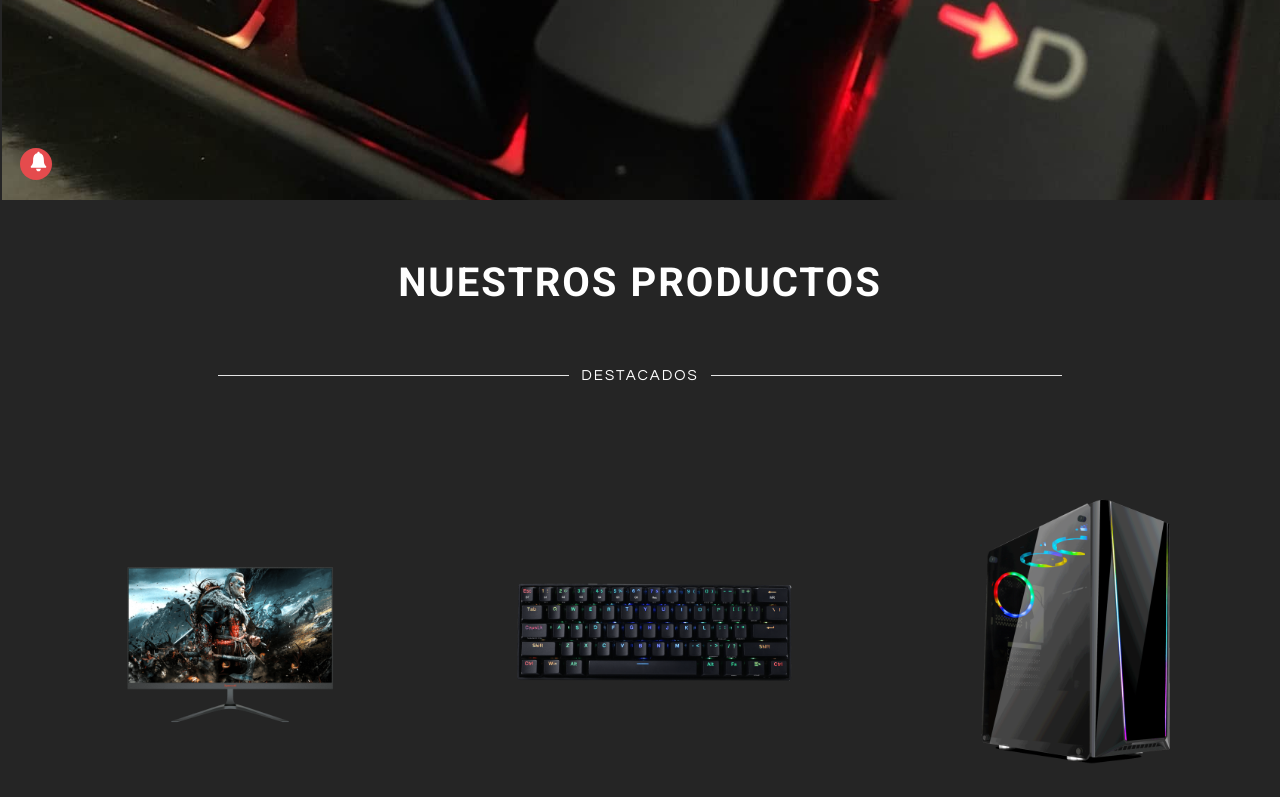
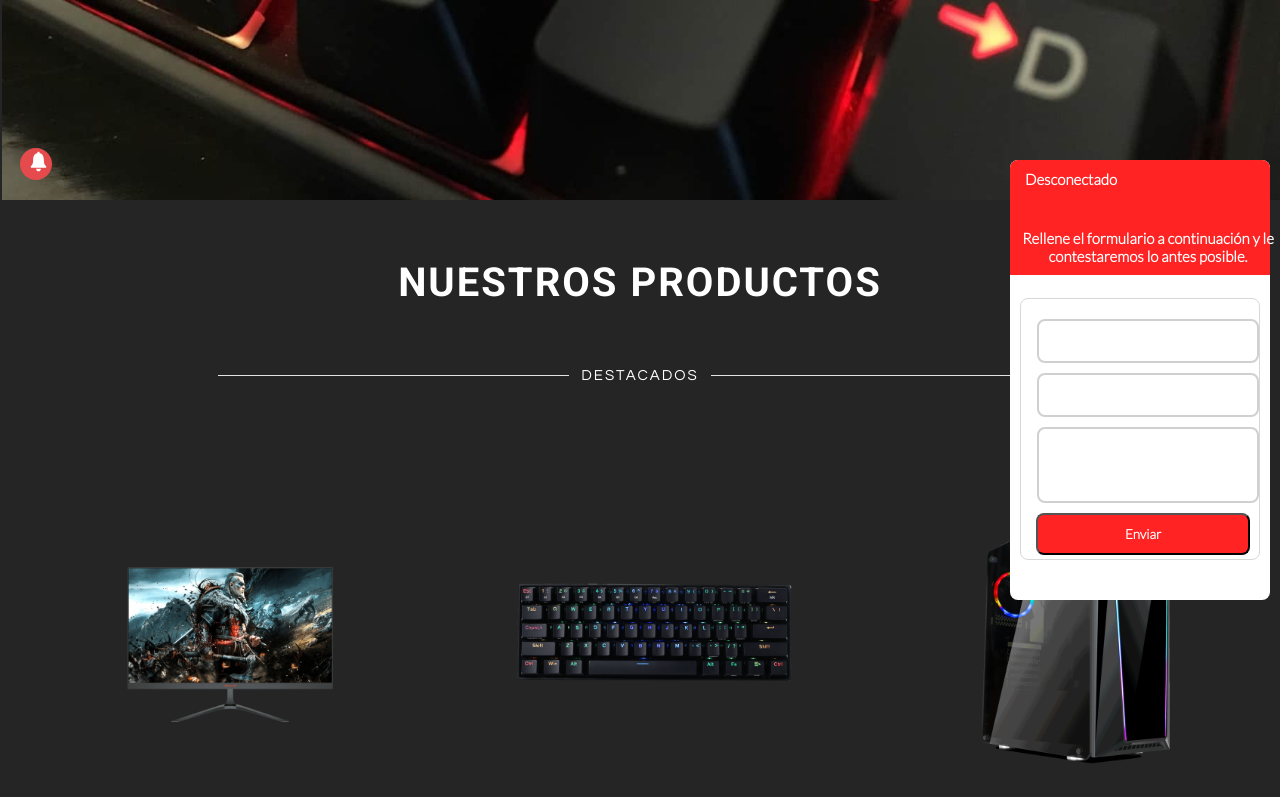
Before and after one commit to JuanPineda115/RedragonClone, a React app: page / in a window 1280 px wide. Shown: the part 600-1397 px from the top of the page. Built offline with nearby package versions, Linux system fonts and the light colour scheme.

Commit message:
falta corregir peque;os detalles

```diff
--- a/src/App.js
+++ b/src/App.js
@@ -6,6 +6,7 @@ import Header from './components/header'
 import BigIm from './components/bigImage';
 import ProdTitle from './components/prodsTitle';
 import Products from './components/Products';
+import Chat from './components/chat'
 import * as IoIcons from 'react-icons/io';
 
 ReactDOM.render(
@@ -25,5 +26,6 @@ ReactDOM.render(
                 <h4>Bloqueaste nuestras notificaciones.</h4>
             </div>
         </button>
+        <Chat></Chat>
     </div>
     , document.getElementById("root"));
--- a/src/components/chat.js
+++ b/src/components/chat.js
@@ -1,13 +1,44 @@
 import React from 'react';
+import * as AiIcons from 'react-icons/bs';
 
-class Chat extends React.Component{
-    constructor(props){
+class Chat extends React.Component {
+    constructor(props) {
         super(props);
     }
-    render(){
-        return(
-            <div className="chatCont">
+    Open() {
+        var container = document.getElementById("chat-container");
+        if (container.style.bottom = "-400px") {
+            container.style.bottom = "0px";
+            container.style.width = "350px";
+            document.getElementById("status").style.top = "25px";
+            document.getElementById("redPart").style.border = "1px solid white";
+            document.getElementById("cloeChatIcon").style.opacity = "100%";
+        }
+        else if (container.style.bottom = "0px") {
+            container.style.bottom = "-400px";
+            container.style.width = "260px";
+            document.getElementById("status").style.top = "10px";
+            document.getElementById("redPart").style.border = "0px";
+            document.getElementById("cloeChatIcon").style.opacity = "0%";
+        }
+    }
 
+    render() {
+        return (
+            <div className="chatCont" id="chat-container">
+                <div className="chatPeek" id="redPart" onClick={this.Open}>
+                    <h4 className="desconectado" id="status">Desconectado</h4>
+                    <button className="icon" id="cloeChatIcon" onClick={this.TogleChat}><AiIcons.BsX /></button>
+                    <h4 className="formulario">Rellene el formulario a continuación y le contestaremos lo antes posible.</h4>
+                </div>
+                <div className="chatContent">
+                    <div className="innerContainer">
+                        <input className="cosas"></input>
+                        <input></input>
+                        <input className="grande"></input>
+                        <button className="enviar">Enviar</button>
+                    </div>
+                </div>
             </div>
         )
     }
--- a/src/main.sass
+++ b/src/main.sass
@@ -1,6 +1,7 @@
 @import url('https://fonts.googleapis.com/css2?family=Roboto:wght@700&display=swap')
 @import url('https://fonts.googleapis.com/css2?family=Questrial&display=swap')
 @import url('https://fonts.googleapis.com/css2?family=Montserrat:wght@200&display=swap')
+@import url('https://fonts.googleapis.com/css2?family=Lato:ital,wght@0,300;1,100&display=swap')
 
 body
     margin: 0px
@@ -227,17 +228,88 @@ h2
 
 //chat
 .chatCont
+    transition: all 0.5s
     display: block
+    background-color: white
     cursor: pointer
     position: fixed
-    font-size: 15px
-    overflow: visible
-    color: #ffffff
-    height: 441px
-    width: 350px
-    left: auto
+    height: 440px
+    width: 260px
     right: 10px
-    bottom: 0px
+    bottom: -400px
+    border-radius: 8px
+    z-index: 10000
+
+.chatPeek
+    display: table
+    border: 0px
+    border-radius: 8px 8px 0px 0px
+    position: relative
+    width: inherit
+    background-color: #ff2323
+    top: 0px
+    height: 115px
+    h4
+        margin: 0px
+        position: inherit
+        line-height: normal
+        font-size: 15px
+        font-family: Lato
+    button
+        margin: 0
+        position: relative
+        top: 0
+        left: 87%
+        font-size: 24px
+        opacity: 0%
+
+.desconectado
+    position: fixed
+    top: 10px
+    left: 15px
+    width: 200px
+
+.formulario
+    position: relative
+    text-align: center
+    left: 8px
+    top: 15px
+
+.chatContent
+    height: 325px
+    width: inherit
+    position: relative
+
+.innerContainer
+    border: 1px solid #d8d8d8
+    height: 80%
+    margin: 9% 4%
+    border-radius: 8px
+    input
+        display: inline-block
+        box-shadow: none
+        border-style: solid
+        border-color: #d0d0d0
+        border-width: 2px
+        color: #656565
+        height: 38px
+        width: 90%
+        margin: 5px 16px
+        border-radius: 8px
+    .cosas
+        margin-top: 20px
+    .grande
+        height: 70px
+
+.enviar
+    height: 42px
+    width: 90%
+    background-color: #ff2323
+    border-radius: 8px
+    margin: 5px 15px
+    color: white
+    font-family: lato
+    font-weight: bold
 
 //noti gvng
 .noti
```
